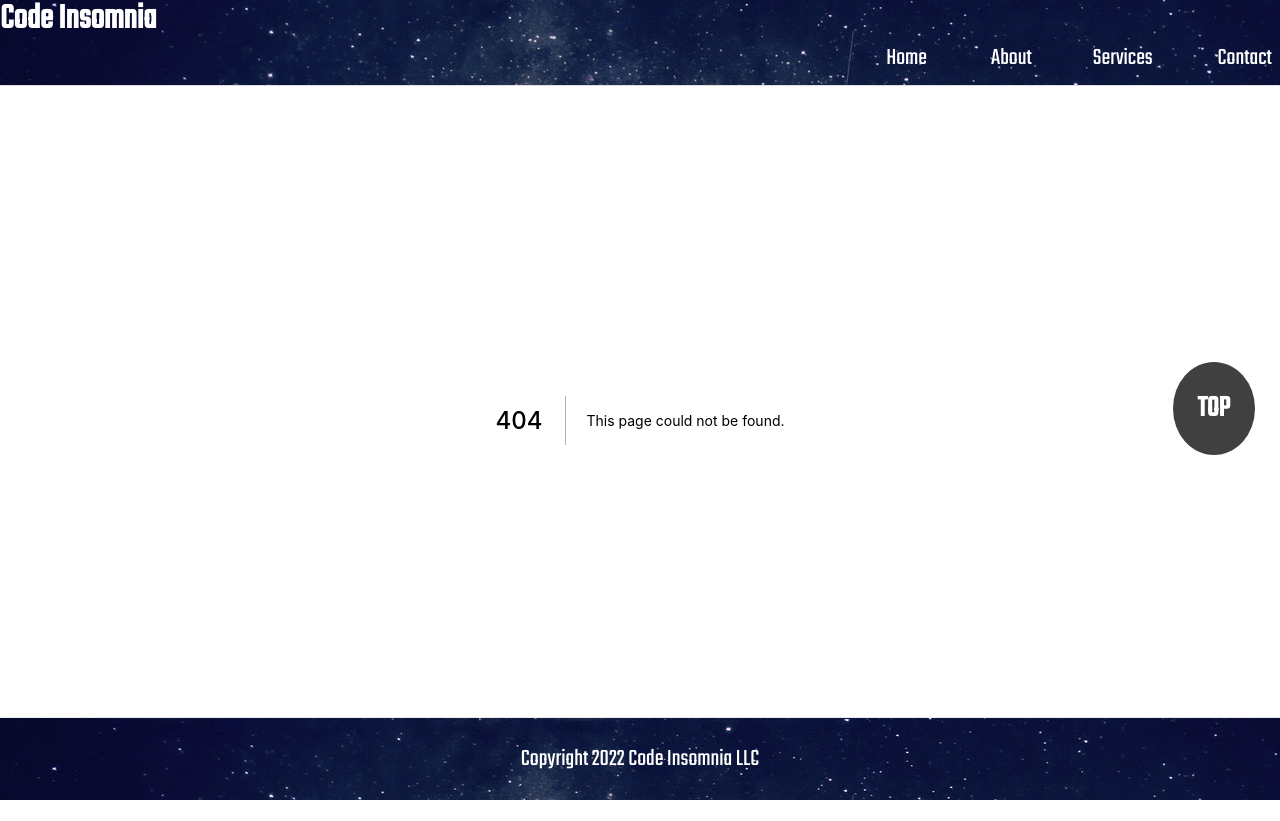
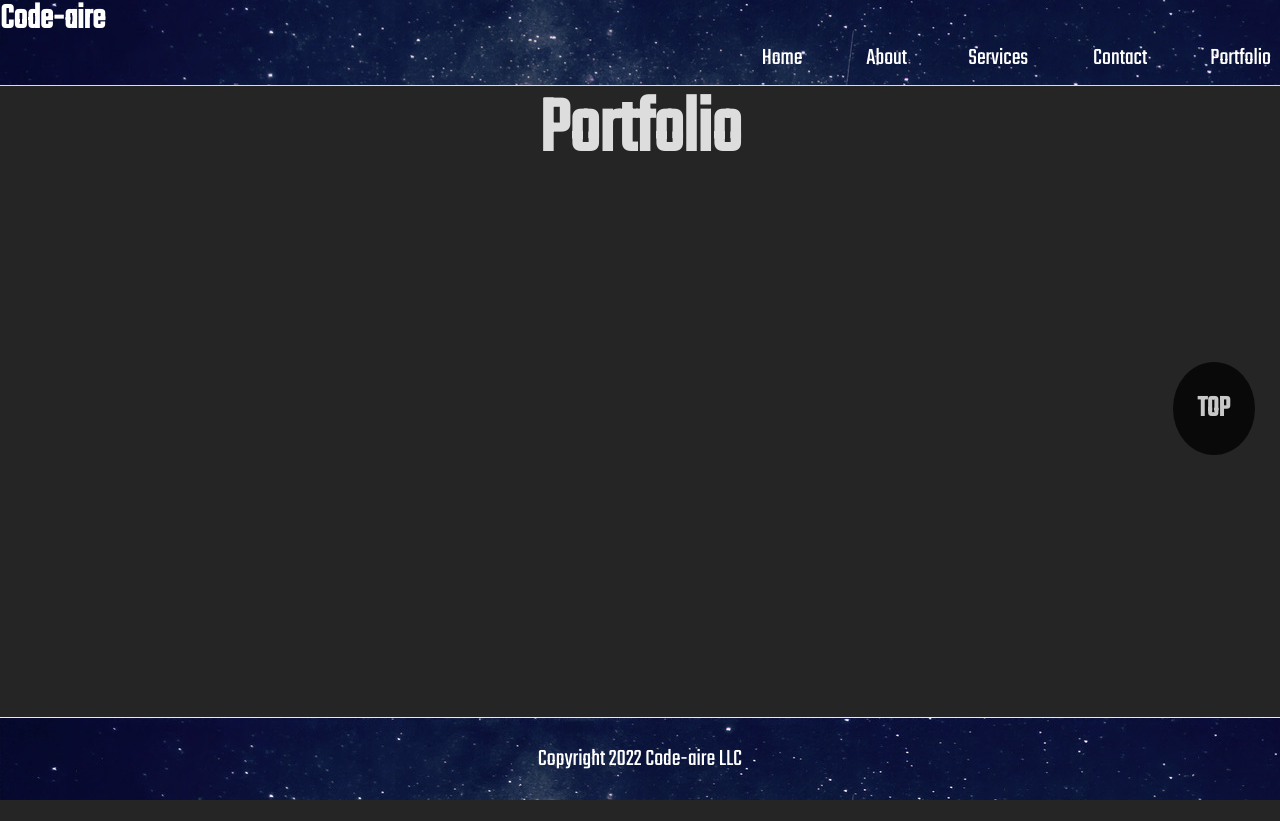
Before and after one commit to israeldail/Code-aire, a Next.js app in the folder codeinsomnia/: page /portfolio in a window 1280 px wide. Before the commit this address had no page. After the commit the page ends 800 px from the top, so only its background shows below. Built offline with nearby package versions, Linux system fonts and the light colour scheme.

Commit message:
updated company name and company cards on about page. Left one div on home page with transition animation.

```diff
--- a/codeinsomnia/component/footer.js
+++ b/codeinsomnia/component/footer.js
@@ -1,7 +1,7 @@
 const Footer = () => {
     return(
         <div className="footer">
-            <p>Copyright 2022 Code Insomnia LLC</p>
+            <p>Copyright 2022 Code-aire LLC</p>
         </div>
     )
 }
--- a/codeinsomnia/component/navbar.js
+++ b/codeinsomnia/component/navbar.js
@@ -8,13 +8,14 @@ const Navbar = () => {
         <nav className='navbar'>
             <div className="logo">
                 <Link href="/">
-                    <h1>Code Insomnia</h1>
+                    <h1>Code-aire</h1>
                 </Link>
             </div>
             <Link href="/"><a>Home</a></Link>
             <Link href="/about"><a>About</a></Link>
             <Link href="/services"><a>Services</a></Link>
             <Link href="/contact"><a>Contact</a></Link>
+            <Link href="/portfolio"><a>Portfolio</a></Link>
         </nav>
 
     )
--- a/codeinsomnia/pages/contact.js
+++ b/codeinsomnia/pages/contact.js
@@ -4,7 +4,7 @@ const Contact = () => {
   return (
     <>
       <Head>
-        <title>Code Insomnia | Contact</title>
+        <title>Code-aire | Contact</title>
       </Head>
       <form>
 
--- /dev/null
+++ b/codeinsomnia/pages/portfolio.js
@@ -0,0 +1,18 @@
+import Head from "next/head";
+
+const Portfolio = () => {
+    return (
+        <>
+            <Head>
+                <title>Code-aire | Portfolio</title>
+            </Head>
+            <main>
+                <div className="titlebox">
+                    <h1 className="title">Portfolio</h1>
+                </div>
+            </main>
+        </>
+    )
+}
+
+export default Portfolio
--- a/codeinsomnia/pages/services.js
+++ b/codeinsomnia/pages/services.js
@@ -4,7 +4,7 @@ const Services = () => {
   return (
     <>
       <Head>
-        <title>Code Insomnia | Services</title>
+        <title>Code-aire | Services</title>
       </Head>
       <div className="service-body">
 
--- a/codeinsomnia/styles/globals.css
+++ b/codeinsomnia/styles/globals.css
@@ -299,8 +299,8 @@ height: 20rem;
   transition: 5s all ease;
   background-color: rgba(36, 52, 71, 0.5);
 }
-.home-info{
-  transform: translateY(0);
+.home-info:hover{
+  transform: translateX(0);
   opacity: 1;
 }
 .button{
```
Also changed, not shown: codeinsomnia/pages/about.js (+6 -4 lines), codeinsomnia/pages/index.js (+4 -26 lines).
